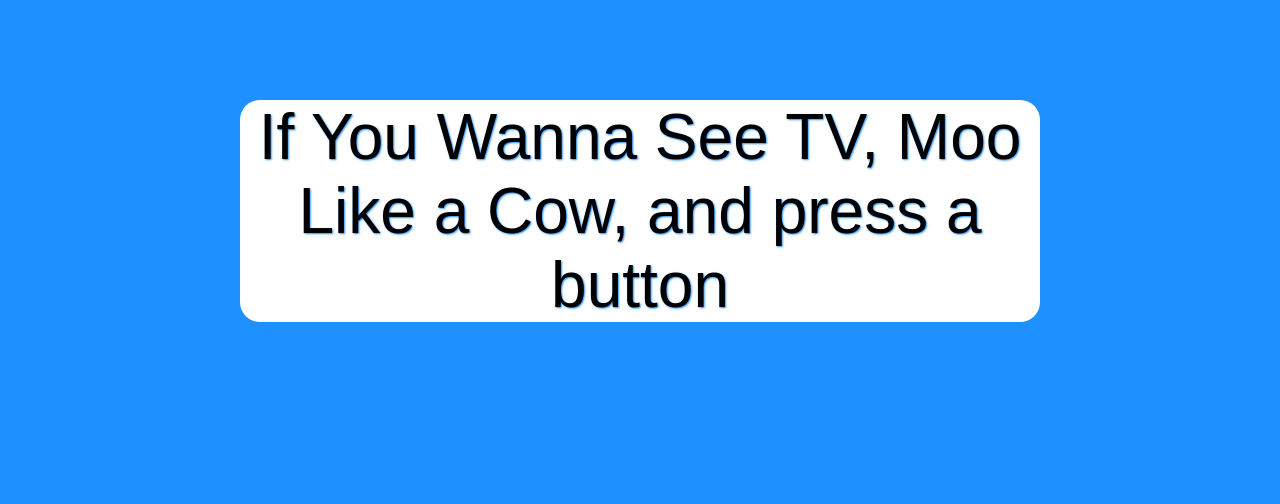
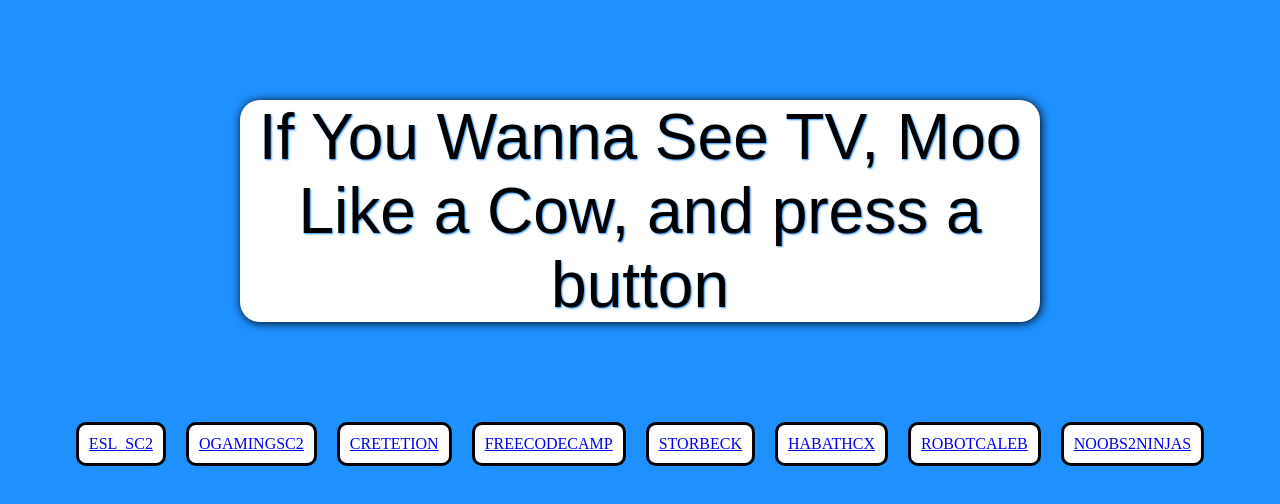
Before and after one commit to chacursmo/musical-spork, a plain HTML site: page index.html in a window 1280 px wide. Drawn offline with nearby package versions, Linux system fonts and the light colour scheme.

Commit message:
FEATURE: Now this is cooler

```diff
--- a/css/main.css
+++ b/css/main.css
@@ -13,7 +13,7 @@ body {
     margin: auto;
     margin-top: 100px;
     text-shadow: 1px 1px 2px #1E90FF;
-    box-shadow: 1px 1px 10xpx black;
+    box-shadow: 1px 1px 10px black;
 }
 
 .container {
@@ -22,3 +22,21 @@ body {
     flex-wrap: nowrap;
     justify-content: center;
 }
+
+.main {
+    margin-top: 100px;
+
+}
+
+.popeye {
+    border: solid 3px black;
+    margin-left: 10px;
+    margin-right: 10px;
+    padding: 10px;
+    background-color: white;
+    border-radius: 10px;
+}
+
+.popeye:hover {
+    border-radius: 0;
+}
--- a/js/action.js
+++ b/js/action.js
@@ -1,13 +1,22 @@
 $(document).ready(function(){
+    var bogo = ["ESL_SC2", "OgamingSC2", "cretetion", "freecodecamp", "storbeck", "habathcx", "RobotCaleb", "noobs2ninjas"];
+    for (var i = 0; i < bogo.length; i++){
+	var temp = String(bogo[i]);
+	var myurl = "https://wind-bow.gomix.me/twitch-api/streams/"+temp;
+	$(".main").append("<div class='popeye'><a href="+myurl+">"+temp.toUpperCase()+"</></div><br>");
+
+	/*
 	$.ajax({
-	url:"https://wind-bow.gomix.me/twitch-api/streams/freecodecamp",
+	    url:myurl,
 	    dataType: "jsonp",
 	    success: function(data){
-	    console.log(data);
+		console.log(temp);
+	    	$(".main").append("<div class='popeye'><a href="+data._links.channel+">"+data._links.channel.slice(38).toUpperCase()+"</></div><br>");
+	    console.log(data._links.channel);
 	    },
 	    error: function(data){
 		alert("money");
 	    }
+	});*/
+    };
 });
-
-});
```
Lines whose indentation alone changed are shown as unchanged.
